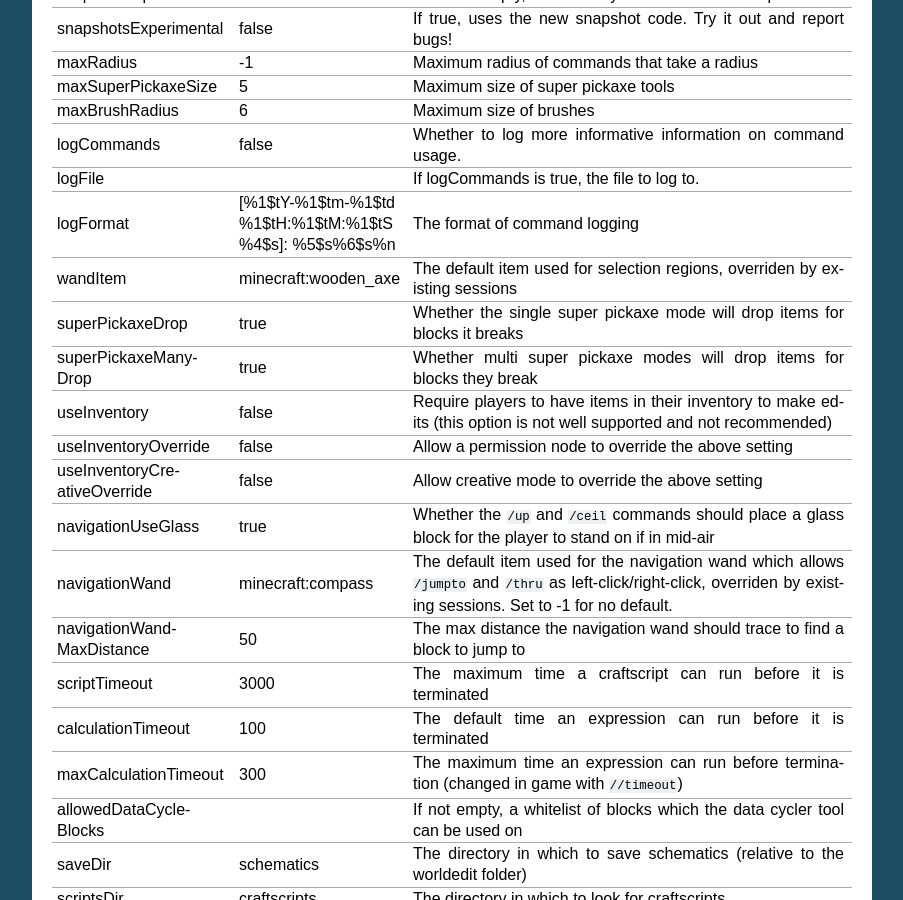
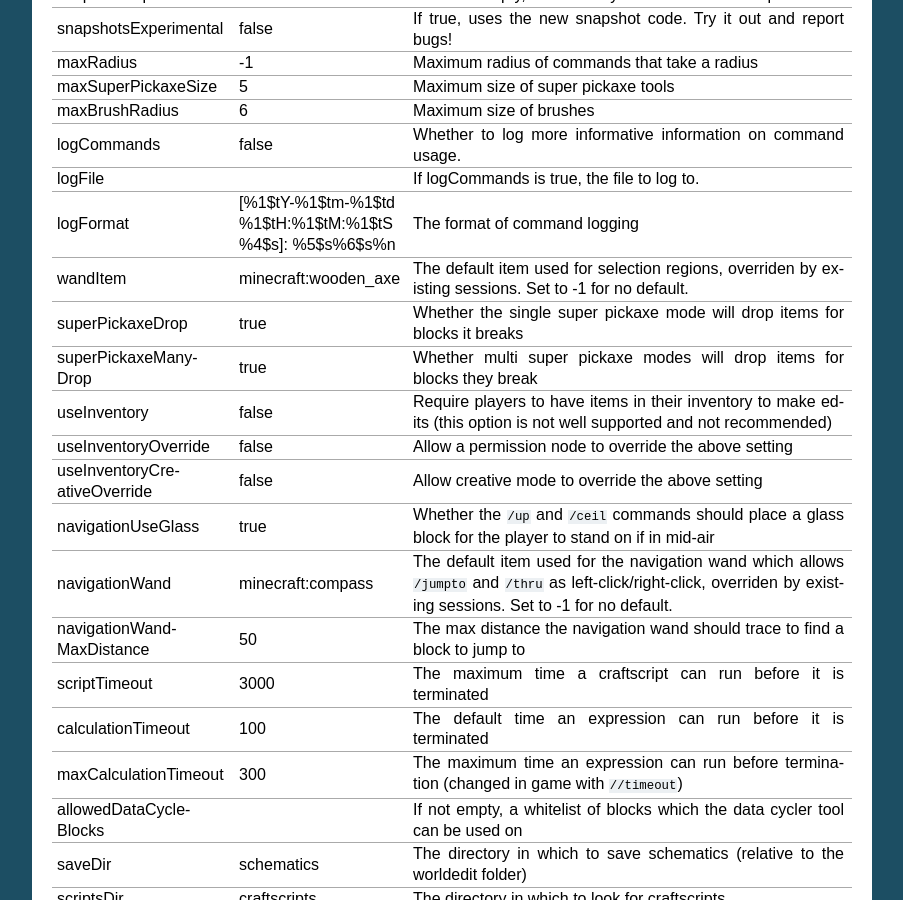
Before and after one commit to EngineHub/WorldEditDocs, a Sphinx documentation site: the page built from source/config.rst, in a window 1280 px wide and 900 px high, scrolled down 1362 px. Shown: the whole window, without its empty margins (198-1101 px from the left). Built offline with Sphinx 7.4.7, drawn with Linux system fonts in a browser that asks for light colours.

Commit message:
Added note for wandItem as well

```diff
--- a/source/config.rst
+++ b/source/config.rst
@@ -55,7 +55,7 @@ Settings
     logCommands,false,"Whether to log more informative information on command usage."
     logFile,"","If logCommands is true, the file to log to."
     logFormat,"[%1$tY-%1$tm-%1$td %1$tH:%1$tM:%1$tS %4$s]: %5$s%6$s%n",The format of command logging
-    wandItem,"minecraft:wooden_axe","The default item used for selection regions, overriden by existing sessions"
+    wandItem,"minecraft:wooden_axe","The default item used for selection regions, overriden by existing sessions. Set to -1 for no default."
     superPickaxeDrop,true,Whether the single super pickaxe mode will drop items for blocks it breaks
     superPickaxeManyDrop,true,Whether multi super pickaxe modes will drop items for blocks they break
     useInventory,false,Require players to have items in their inventory to make edits (this option is not well supported and not recommended)
```
